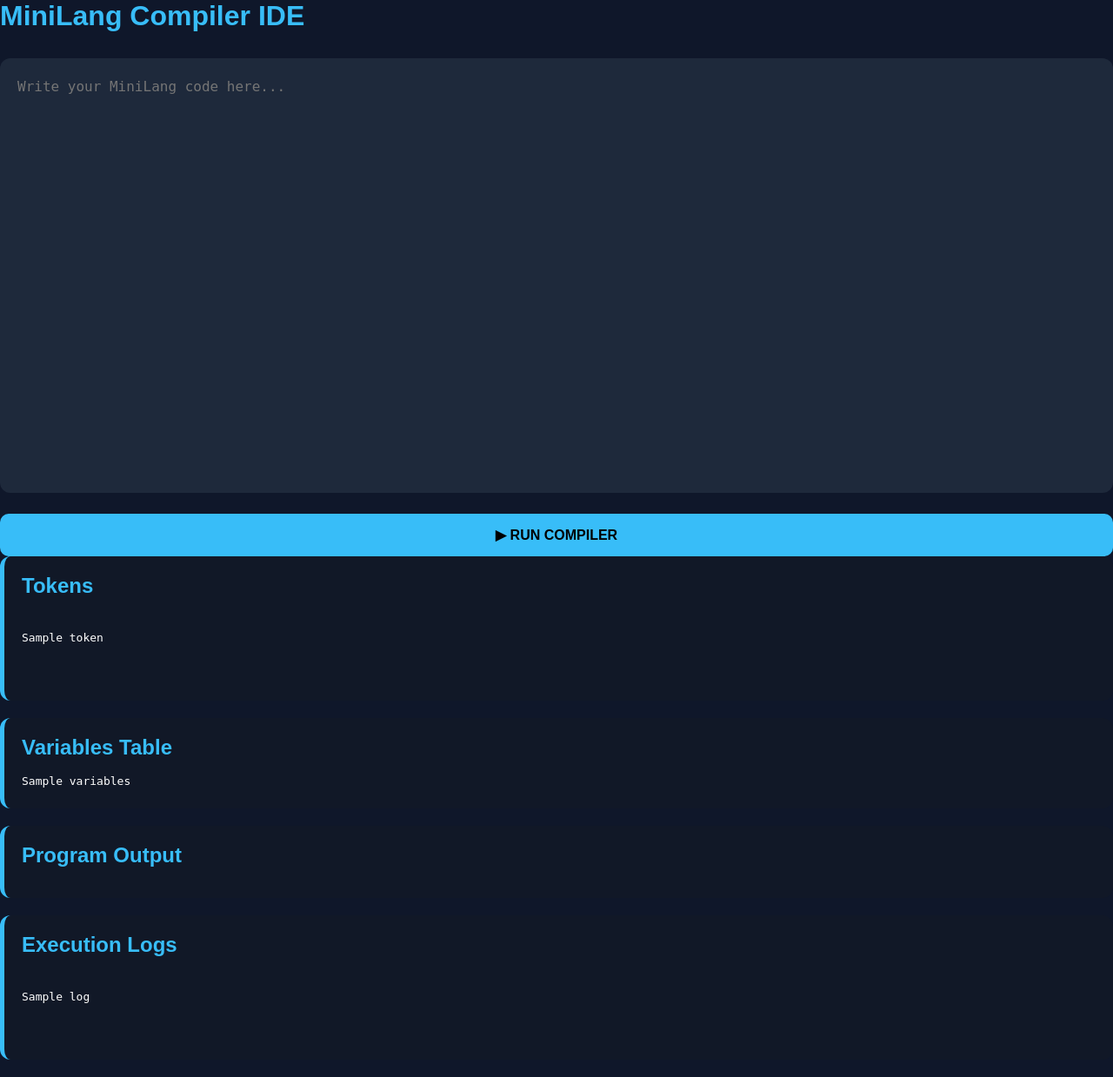
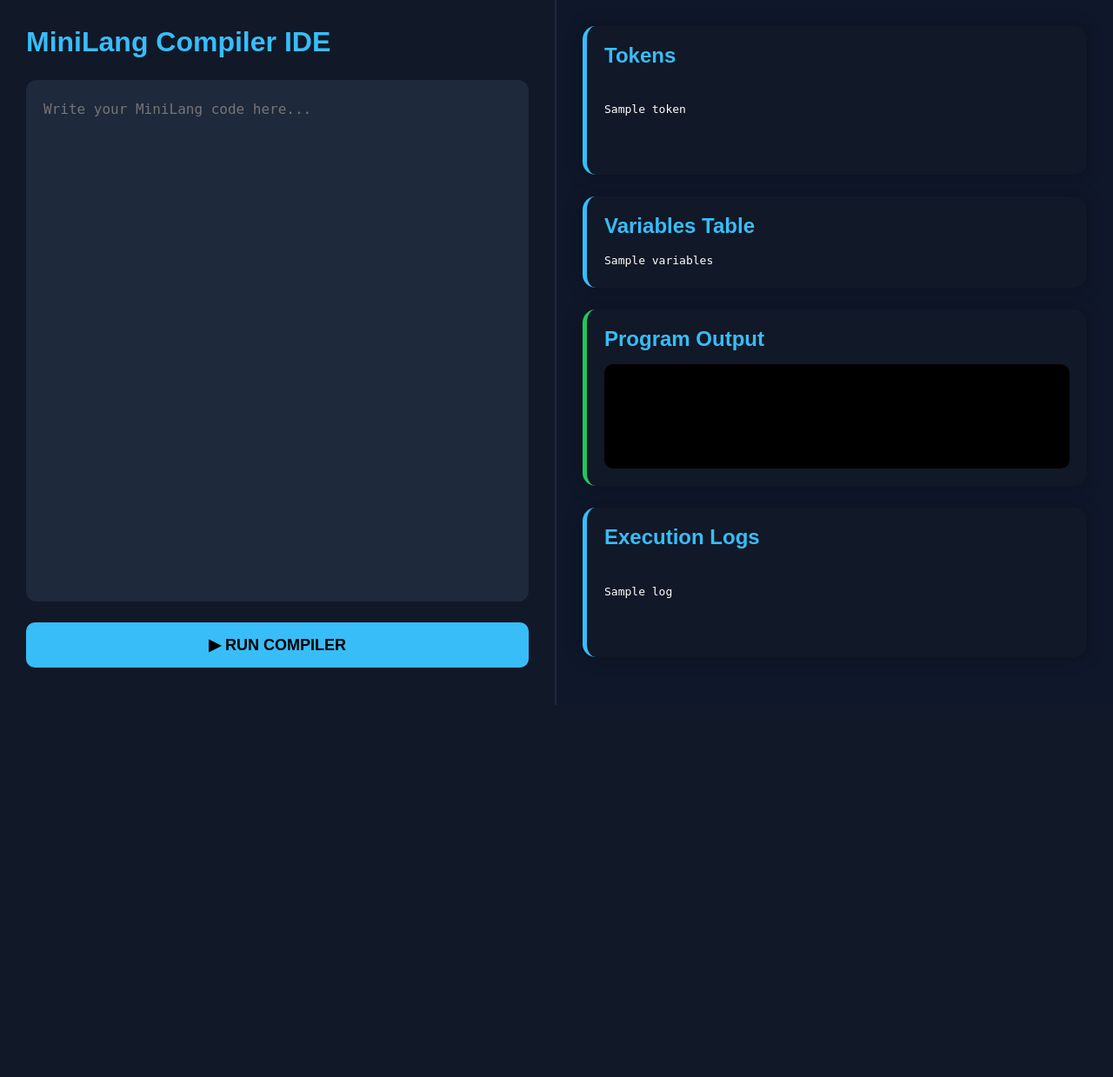
Before and after one commit to Pushkar-03/Compiler-Demo-SPCCL, a Flask app: template SPCCL JURY/templates/index.html in a window 1280 px wide. Shown: the whole page at 87% size. After the commit the page ends 811 px from the top, so only its background shows below. Run offline with Flask 3, Linux system fonts and the light colour scheme; the template is opened without the code that fills it: most values are stand-ins (such as "Sample title", 1, 10 or a date in 2020).

Commit message:
Refactor CSS for layout and styling improvements

```diff
--- a/SPCCL JURY/static/style.css
+++ b/SPCCL JURY/static/style.css
@@ -7,64 +7,75 @@
 body{
 
     background:#0f172a;
+    font-family:Arial, Helvetica, sans-serif;
     color:white;
-    font-family:Arial, Helvetica, sans-serif;
 }
 
-.container{
+.main-container{
 
     display:flex;
     min-height:100vh;
 }
 
-.left-panel{
+/* LEFT PANEL */
+
+.editor-panel{
 
     width:50%;
-    padding:40px;
     background:#111827;
+    padding:30px;
     border-right:2px solid #1e293b;
 }
 
-.right-panel{
+.topbar{
 
-    width:50%;
-    padding:40px;
-    overflow-y:auto;
+    margin-bottom:25px;
 }
 
-h1{
+.topbar h1{
 
-    margin-bottom:30px;
     color:#38bdf8;
+    font-size:32px;
 }
 
 textarea{
 
     width:100%;
-    height:500px;
+    height:75vh;
+
     background:#1e293b;
     color:#f8fafc;
+
     border:none;
     outline:none;
+
     padding:20px;
+
     font-size:16px;
+    line-height:1.7;
+
     border-radius:12px;
+
     resize:none;
-    line-height:1.6;
 }
 
 button{
 
+    width:100%;
     margin-top:20px;
-    width:100%;
+
     padding:15px;
+
     border:none;
     border-radius:10px;
+
     background:#38bdf8;
-    color:black;
+
+    font-size:18px;
     font-weight:bold;
-    font-size:16px;
+
     cursor:pointer;
+
     transition:0.3s;
 }
 
@@ -74,29 +85,82 @@ button:hover{
     transform:scale(1.02);
 }
 
+/* RIGHT PANEL */
+
+.result-panel{
+
+    width:50%;
+    padding:30px;
+
+    overflow-y:auto;
+}
+
 .card{
 
     background:#111827;
+
     padding:20px;
-    border-radius:12px;
-    margin-bottom:20px;
+
+    border-radius:15px;
+
+    margin-bottom:25px;
+
     border-left:5px solid #38bdf8;
+
+    box-shadow:0 0 20px rgba(0,0,0,0.3);
 }
 
-.error{
+.output-card{
 
-    border-left:5px solid red;
+    border-left:5px solid #22c55e;
+}
+
+.error-card{
+
+    border-left:5px solid #ef4444;
 }
 
 h2{
 
     margin-bottom:15px;
+
     color:#38bdf8;
+}
+
+.scroll-box{
+
+    max-height:250px;
+    overflow-y:auto;
 }
 
 pre{
 
     white-space:pre-wrap;
     word-wrap:break-word;
-    line-height:1.6;
+
+    line-height:1.7;
 }
+
+/* OUTPUT WINDOW */
+
+.output-window{
+
+    background:black;
+
+    padding:15px;
+
+    border-radius:10px;
+
+    min-height:120px;
+
+    font-family:monospace;
+
+    color:#22c55e;
+
+    overflow-y:auto;
+}
+
+.output-line{
+
+    margin-bottom:10px;
+}
```
